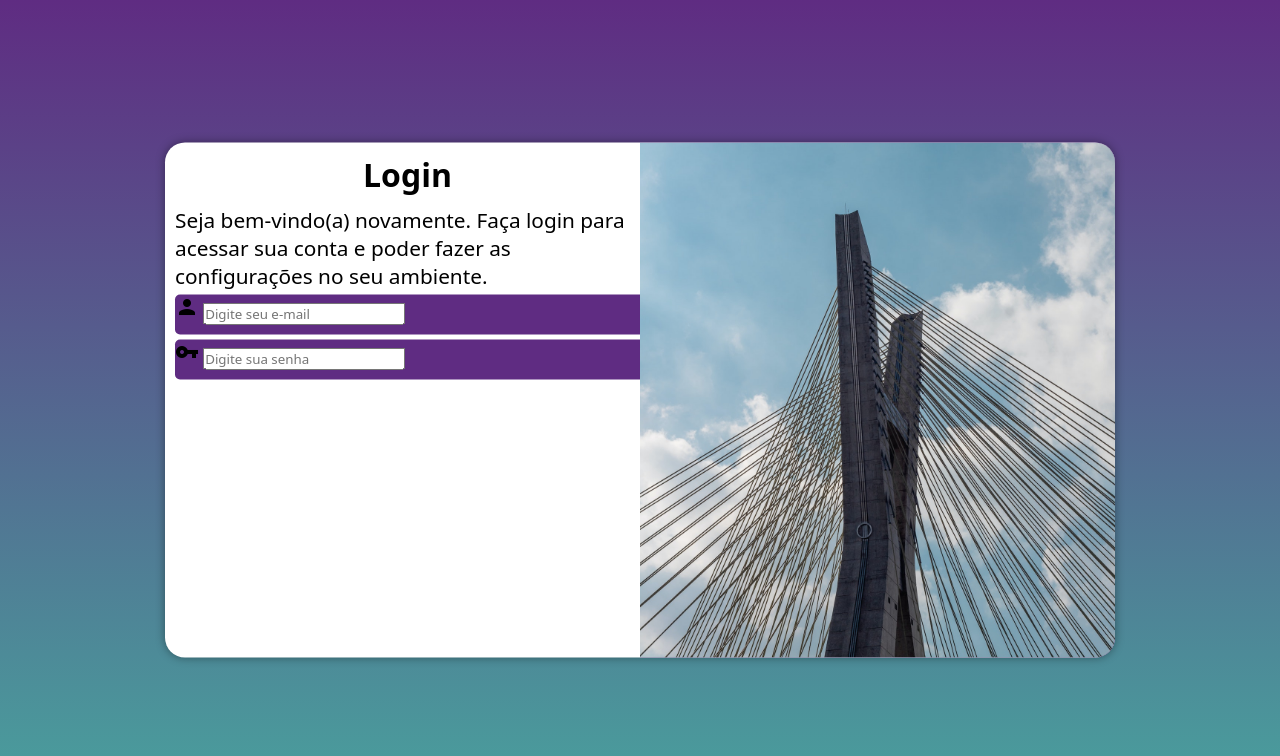
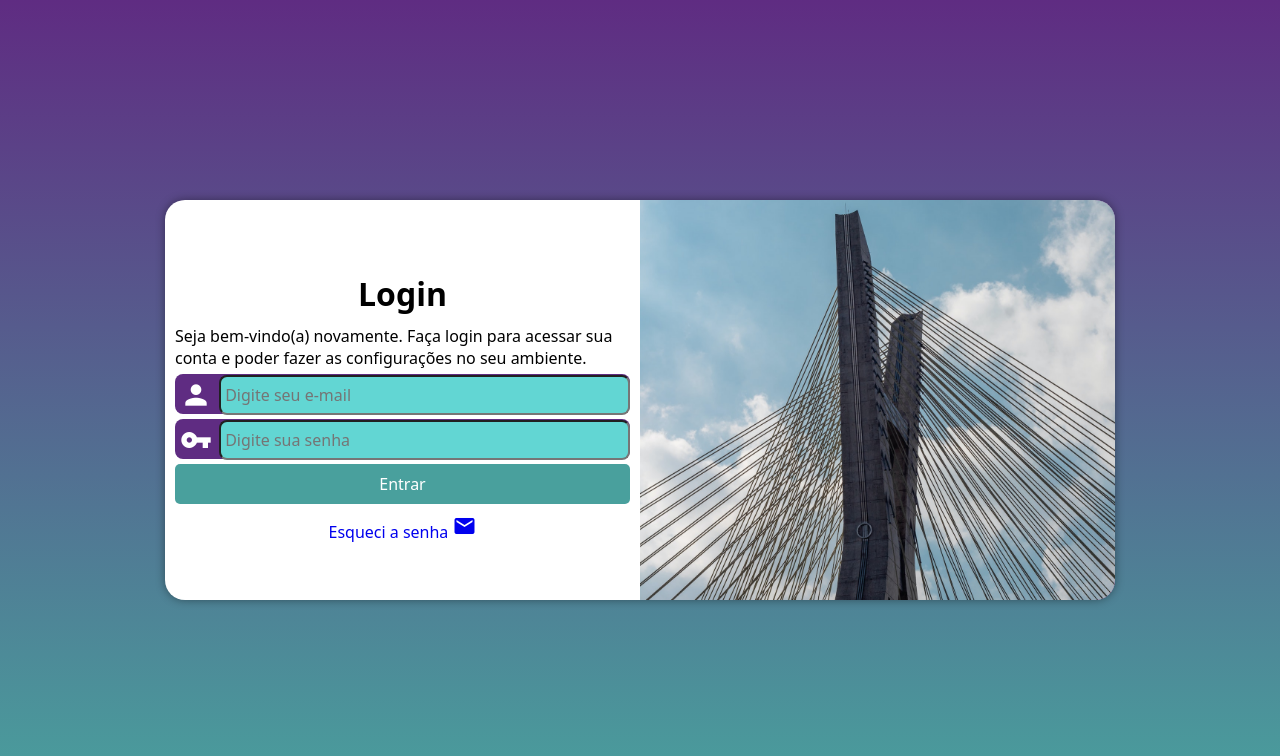
Before and after one commit to Engenuis/projeto-login, a plain HTML site: page index.html in a window 1280 px wide. Drawn offline with Linux system fonts and the light colour scheme.

Commit message:
Finalização

```diff
--- a/estilos/media-query.css
+++ b/estilos/media-query.css
@@ -10,6 +10,7 @@
 
     section#login{
         width: 80vw;
+        height: 400px;
     }
 
     section#login > div#imagem{
@@ -19,6 +20,10 @@
     }
 
     section#login > div#formulario{
+        display: flex;
+        flex-direction: column;
+        justify-content: center;
+        height: 100%;
         float: right;
         width: 70%;
     }
@@ -31,6 +36,7 @@
 
     section#login{
         width: 950px;
+        height: 400px;
     }
 
     section#login > div#imagem{
@@ -39,11 +45,22 @@
         height: 100%;
     }
 
+    section#login > div#formulario{
+        display: flex;
+        height: 100%;
+        flex-direction: column;
+        justify-content: center;
+    }
+
     div#formulario > h1{
         font-size: 2em;
     }
 
     div#formulario > p{
-        font-size: 1.3em;
+        font-size: 1em;
+    }
+
+    div.campo > input{
+        width: calc(100% - 44.5px);
     }
 }
--- a/estilos/style.css
+++ b/estilos/style.css
@@ -1,5 +1,6 @@
 :root{
     --verde: #49a09d;
+    --verde-claro: #62d6d3;
     --verde-escuro: #295b59;
     --lilas: #5f2c82;
 }
@@ -27,13 +28,13 @@ section#login{
     position: absolute;
     left: 50%;
     top: 50%;
-    transform: translate(-50%, -50%);
     background-color: white;
     width: 300px;
     height: 515px;
     border-radius: 20px;
     overflow: hidden;
     box-shadow: 0px 0px 10px rgba(0, 0, 0, 0.4);
+    transform: translate(-50%, -50%);
     transition: width 0.3s, height 0.3s;
     transition-timing-function: ease;
 }
@@ -61,12 +62,34 @@ div#formulario > p{
 form > div.campo{
     background-color: var(--lilas);
     height: 40px;
-    border-radius: 5px;
+    border-radius: 8px;
     margin: 5px 0px;
 }
 
 div.campo > label{
     display: none;
+}
+
+div.campo > span{
+    color: white;
+    font-size: 2em;
+    width: 40px;
+    padding: 5px;
+}
+
+div.campo > input{
+    background-color: var(--verde-claro);
+    font-size: 1em;
+    width: calc(100% - 44.5px);
+    height: 100%;
+    border-radius: 8px;
+    padding: 4px;
+    transform: translateY(-10px);
+}
+
+div.campo > input:focus-within{
+    background-color: white;
+    color: var(--lilas);
 }
 
 form > input[type = submit]{
```
